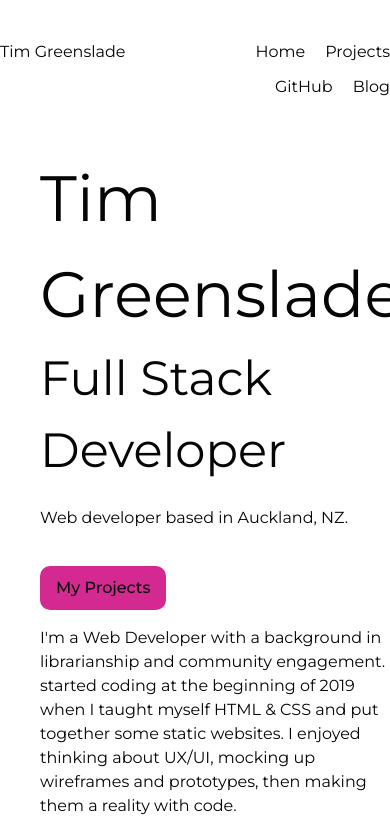
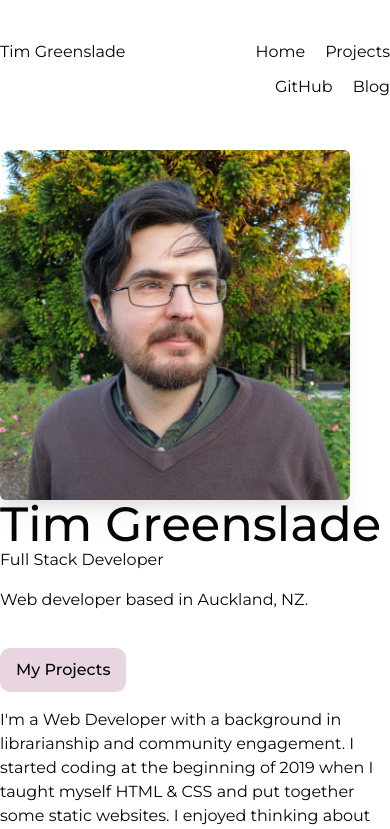
Before and after one commit to treegroves/portfolio-gatsby, a Gatsby site: page / in a window 390 px wide. Shown: the top 829 px of the page. Built offline with nearby package versions, Linux system fonts and the light colour scheme; Gatsby itself is replaced by a stand-in of ours.

Commit message:
Add responsive profile image and grid

```diff
--- a/src/pages/index.js
+++ b/src/pages/index.js
@@ -7,21 +7,27 @@ import { GatsbyImage } from "gatsby-plugin-image"
 export default function Home({ data }) {
   return (
     <Layout>
-      <section className={styles.header}>
-        <GatsbyImage image={data.file.childImageSharp.gatsbyImageData} />
+      <section className="max-w-md mx-auto  rounded-xl overflow-hidden md:max-w-6xl">
+        <div className="md:container md:mx-auto md:flex">
+          <div className="md:shrink-1 lg:shrink-1">
+            <GatsbyImage
+              image={data.file.childImageSharp.gatsbyImageData}
+              className="drop-shadow-xl rounded-md grounded-lg mr-10"
+            />
+          </div>
           <div>
-          <h2>Tim Greenslade</h2>
+            <h2 className="font-medium text-5xl">Tim Greenslade</h2>
             <h3>Full Stack Developer</h3>
             <p>Web developer based in Auckland, NZ.</p>
             <Link className={styles.btn} to="/projects">
               My Projects
             </Link>
             <p>
-            I'm a Web Developer with a background in librarianship and community
-            engagement. I started coding at the beginning of 2019 when I taught
-            myself HTML & CSS and put together some static websites. I enjoyed
-            thinking about UX/UI, mocking up wireframes and prototypes, then
-            making them a reality with code.
+              I'm a Web Developer with a background in librarianship and
+              community engagement. I started coding at the beginning of 2019
+              when I taught myself HTML & CSS and put together some static
+              websites. I enjoyed thinking about UX/UI, mocking up wireframes
+              and prototypes, then making them a reality with code.
             </p>
 
             <p>
@@ -40,6 +46,7 @@ export default function Home({ data }) {
               high-pressure environment.
             </p>
           </div>
+        </div>
       </section>
     </Layout>
   )
--- a/src/styles/home.module.css
+++ b/src/styles/home.module.css
@@ -15,7 +15,7 @@
 
 .btn {
   display: inline-block;
-  background: #D42990;
+  background: #e9d5e1;
   padding: 10px 16px;
   border-radius: 10px;
   margin-top: 20px;
@@ -23,6 +23,8 @@
   font-weight: 500;
 }
 
+.btn:hover {
+opacity: 80%;}
 
 .avatarcontainer {
   width: 25vw;
```
Lines whose indentation alone changed are shown as unchanged.
